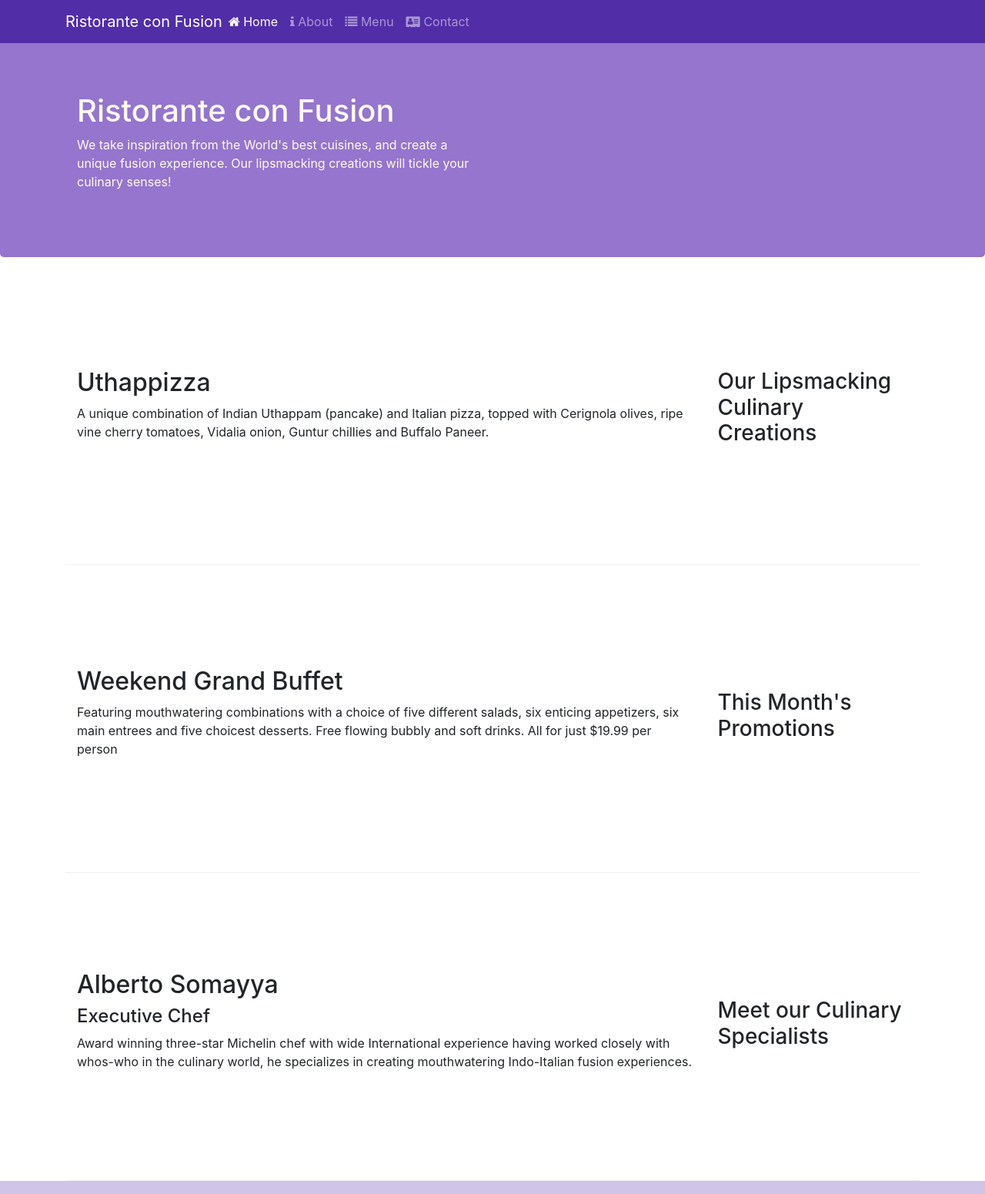
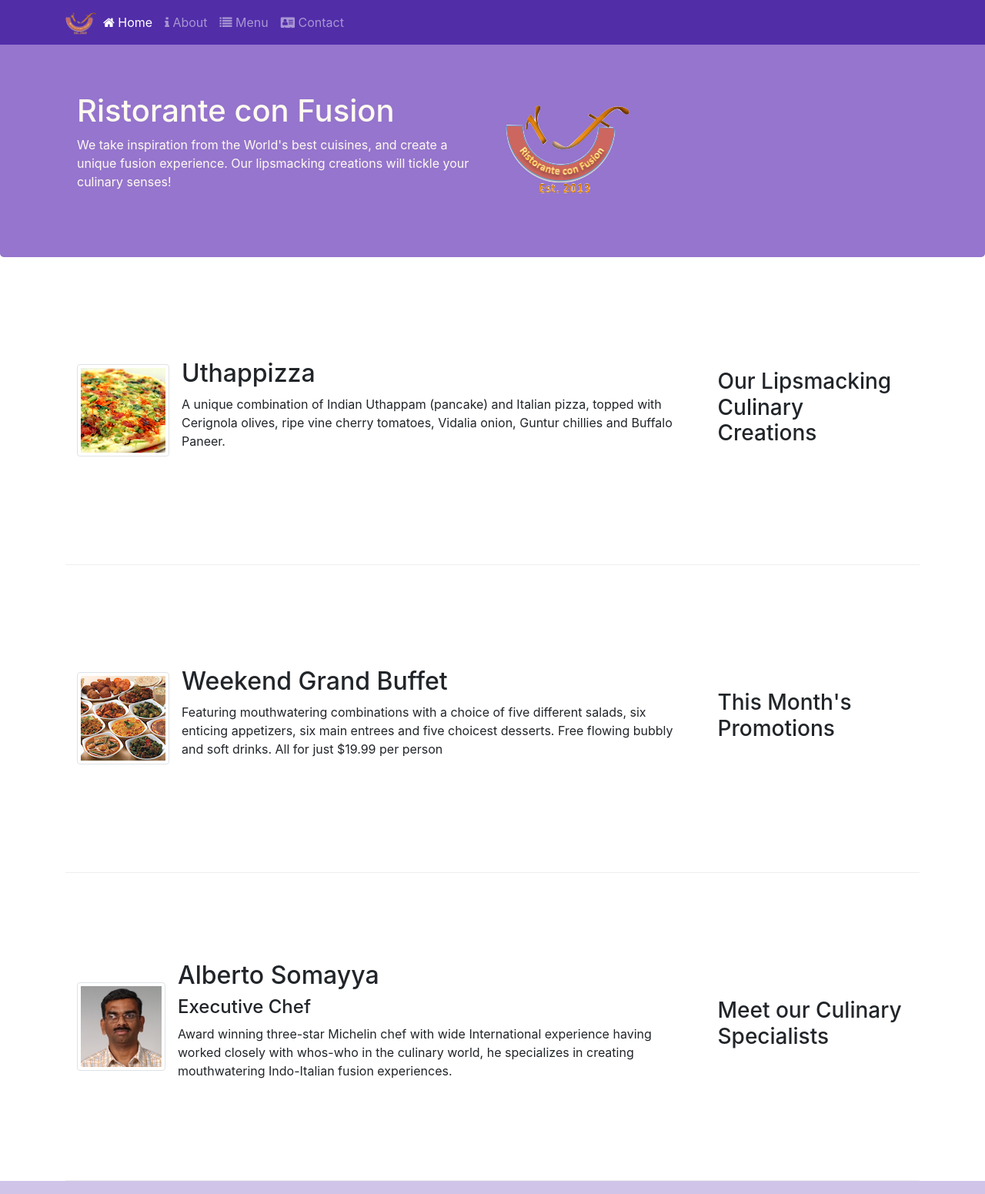
Before and after one commit to saurabhpathak072/Bootstrap-setup, a website: page index.html in a window 1280 px wide. Shown: the top 1551 px of the page at 77% size. Drawn offline with nearby package versions, Linux system fonts and the light colour scheme.

Commit message:
Images and Media

```diff
--- a/index.html
+++ b/index.html
@@ -28,7 +28,8 @@
                 <button class="navbar-toggler" type="button" data-toggle="collapse" data-target="#Navbar">
                     <span class="navbar-toggler-icon"></span>
                 </button>
-                <a href="#" class="navbar-brand mr-auto">Ristorante con Fusion</a>
+                <a href="#" class="navbar-brand mr-auto"><img src="./img/logo.png" alt="logo" height="30"
+                        width="41"></a>
                 <div class="collapse navbar-collapse" id="Navbar">
                     <ul class="navbar-nav mr-auto">
                         <li class="nav-item active"><a href="#" class="nav-link"><span class="fa fa-home"></span>
@@ -53,7 +54,8 @@
                         <p>We take inspiration from the World's best cuisines, and create a unique fusion experience.
                             Our lipsmacking creations will tickle your culinary senses!</p>
                     </div>
-                    <div class="col-12 col-sm">
+                    <div class="col-12 col-sm align-self-center">
+                        <img src="./img/logo.png" alt="logo" class="img-fluid">
                     </div>
                 </div>
             </div>
@@ -65,9 +67,17 @@
                     <h3>Our Lipsmacking Culinary Creations</h3>
                 </div>
                 <div class="col col-sm order-sm-first col-md">
-                    <h2>Uthappizza</h2>
-                    <p>A unique combination of Indian Uthappam (pancake) and Italian pizza, topped with Cerignola
-                        olives, ripe vine cherry tomatoes, Vidalia onion, Guntur chillies and Buffalo Paneer.</p>
+                    <div class="media">
+                        <img src="./img/uthappizza.png" alt="Uthappizza"
+                            class="d-flex mr-3 img-thumbnail align-self-center">
+                        <div class="media-body">
+                            <h2 class="mt-0">Uthappizza</h2>
+                            <p>A unique combination of Indian Uthappam (pancake) and Italian pizza, topped with
+                                Cerignola
+                                olives, ripe vine cherry tomatoes, Vidalia onion, Guntur chillies and Buffalo Paneer.
+                            </p>
+                        </div>
+                    </div>
                 </div>
             </div>
 
@@ -77,10 +87,17 @@
                     <h3>This Month's Promotions</h3>
                 </div>
                 <div class="col col-sm order-sm-first col-md">
-                    <h2>Weekend Grand Buffet</h2>
-                    <p>Featuring mouthwatering combinations with a choice of five different salads, six enticing
-                        appetizers, six main entrees and five choicest desserts. Free flowing bubbly and soft drinks.
-                        All for just $19.99 per person </p>
+                    <div class="media">
+                        <img src="./img/buffet.png" alt="buffet" class="img-thumbnail mr-3 d-flex align-self-center">
+                        <div class="media-body">
+                            <h2 class="mt-0">Weekend Grand Buffet</h2>
+                            <p>Featuring mouthwatering combinations with a choice of five different salads, six enticing
+                                appetizers, six main entrees and five choicest desserts. Free flowing bubbly and soft
+                                drinks.
+                                All for just $19.99 per person </p>
+                        </div>
+                    </div>
+
                 </div>
             </div>
 
@@ -89,11 +106,19 @@
                     <h3>Meet our Culinary Specialists</h3>
                 </div>
                 <div class="col col-sm order-sm-first col-md">
-                    <h2>Alberto Somayya</h2>
-                    <h4>Executive Chef</h4>
-                    <p>Award winning three-star Michelin chef with wide International experience having worked closely
-                        with whos-who in the culinary world, he specializes in creating mouthwatering Indo-Italian
-                        fusion experiences. </p>
+                    <div class="media">
+                        <img src="./img/alberto.png" alt="alberto" class="img-thumbnail mr-3 d-flex align-self-center">
+
+                        <div class="media-body">
+                            <h2 class="mt-0">Alberto Somayya</h2>
+                            <h4>Executive Chef</h4>
+                            <p>Award winning three-star Michelin chef with wide International experience having worked
+                                closely
+                                with whos-who in the culinary world, he specializes in creating mouthwatering
+                                Indo-Italian
+                                fusion experiences. </p>
+                        </div>
+                    </div>
                 </div>
             </div>
         </div>
```
Also changed, not shown: aboutus.html (+4 -2 lines), contactus.html (+3 -2 lines), img/alberto.png (added), img/buffet.png (added), img/logo.png (added), img/uthappizza.png (added), 1 other file.
